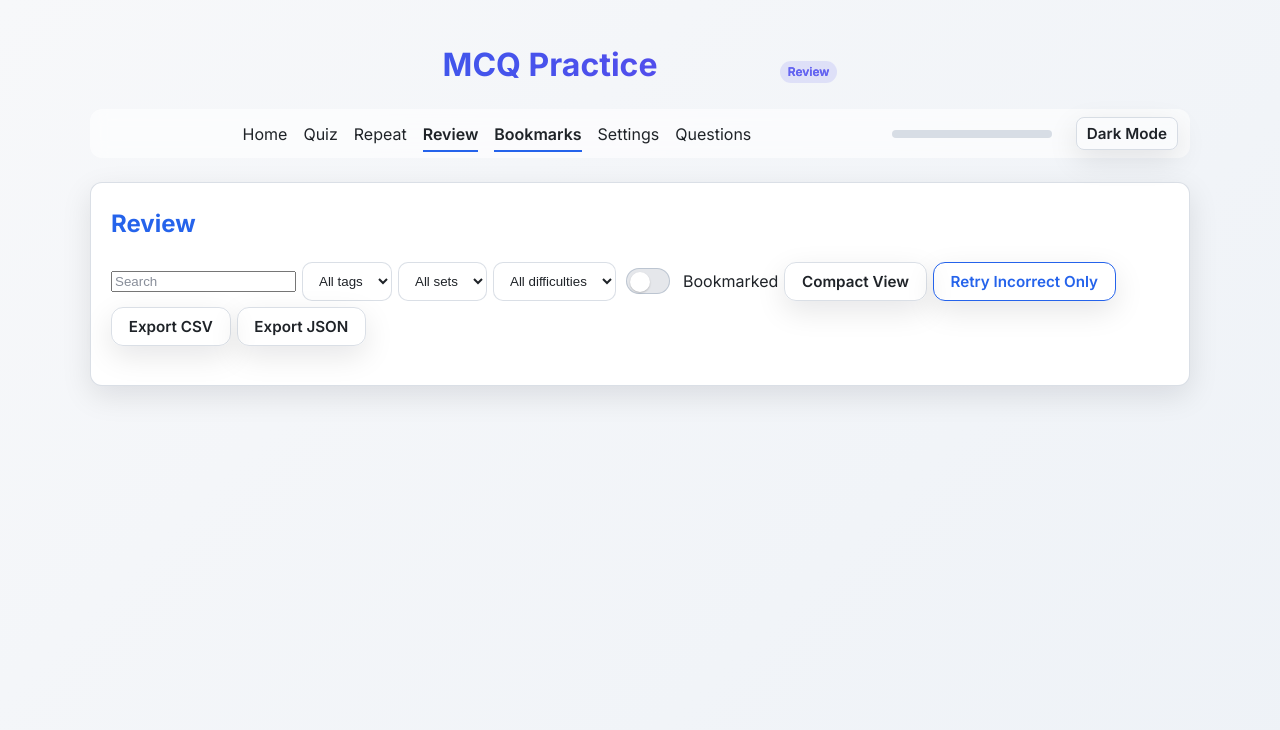
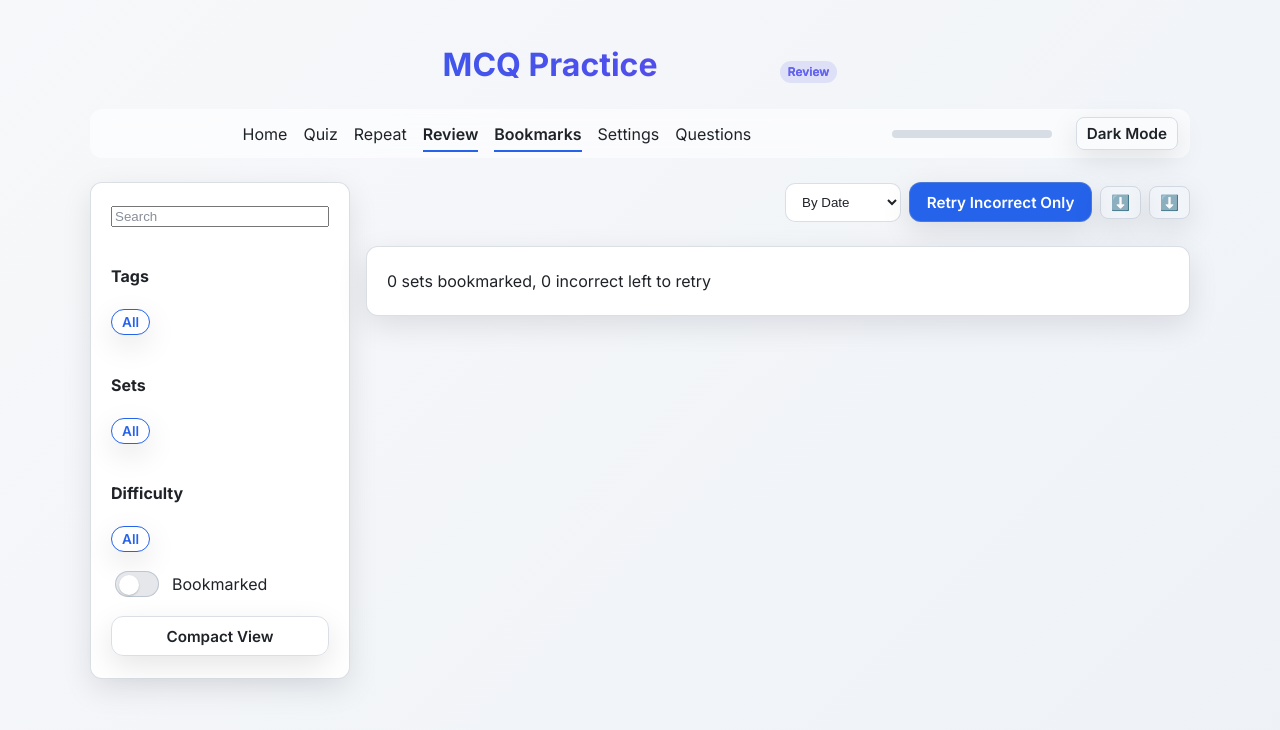
Before and after one commit to kursun12/MCQproject, a React (Vite) app in the folder mcqproject/: page /review in a window 1280 px wide. Shown: the top 730 px of the page. Built offline with nearby package versions, Linux system fonts and the light colour scheme.

Commit message:
Redesign bookmarks page with modern card layout

```diff
--- a/mcqproject/src/App.css
+++ b/mcqproject/src/App.css
@@ -199,6 +199,98 @@ body.dark .nav {
   width: 100%;
 }
 
+/* Bookmarks page layout */
+.bookmarks-layout {
+  display: grid;
+  grid-template-columns: 260px 1fr;
+  gap: 1rem;
+}
+@media (max-width: 900px) {
+  .bookmarks-layout {
+    grid-template-columns: 1fr;
+  }
+}
+.bm-sidebar {
+  display: flex;
+  flex-direction: column;
+  gap: 1rem;
+}
+.bm-main {
+  display: flex;
+  flex-direction: column;
+  gap: 1rem;
+}
+.question-grid {
+  display: grid;
+  grid-template-columns: repeat(auto-fill, minmax(280px, 1fr));
+  gap: 1rem;
+}
+.question-card {
+  display: flex;
+  flex-direction: column;
+  gap: 0.5rem;
+}
+.qc-top {
+  display: flex;
+  align-items: center;
+  gap: 0.5rem;
+}
+.qc-tags {
+  display: flex;
+  flex-wrap: wrap;
+  gap: 0.5rem;
+  margin-top: 4px;
+}
+.qc-actions {
+  display: flex;
+  justify-content: flex-end;
+  gap: 6px;
+  margin-top: 6px;
+}
+.progress-card .progress-row {
+  display: flex;
+  align-items: center;
+  gap: 0.5rem;
+  margin-top: 4px;
+}
+.progress-card .progress {
+  flex: 1;
+  height: 6px;
+  border-radius: 4px;
+  background: var(--bar-bg);
+  overflow: hidden;
+}
+.progress-card .progress-bar {
+  height: 100%;
+  background: var(--accent-color);
+}
+.chip.status.correct {
+  border-color: var(--success);
+  color: var(--success);
+  background: rgba(34, 197, 94, 0.1);
+}
+.chip.status.incorrect {
+  border-color: var(--danger);
+  color: var(--danger);
+  background: rgba(239, 68, 68, 0.1);
+}
+.chip.status.unanswered {
+  border-color: var(--border-color);
+  background: rgba(148, 163, 184, 0.1);
+}
+.chip.difficulty.easy {
+  border-color: #22c55e;
+  color: #22c55e;
+}
+.chip.difficulty.medium {
+  border-color: #eab308;
+  color: #eab308;
+}
+.chip.difficulty.hard {
+  border-color: #ef4444;
+  color: #ef4444;
+}
+
 .nav a.active {
   font-weight: 600;
 }
--- a/mcqproject/src/Review.jsx
+++ b/mcqproject/src/Review.jsx
@@ -27,6 +27,7 @@ export default function Review() {
   const [tag, setTag] = useState('');
   const [setFilter, setSetFilter] = useState('');
   const [difficulty, setDifficulty] = useState('');
+  const [sortBy, setSortBy] = useState('date');
   const [compact, setCompact] = useState(false);
   const [expanded, setExpanded] = useState(new Set());
   const [onlyBookmarked, setOnlyBookmarked] = useState(initialBookmarked);
@@ -99,7 +100,7 @@ export default function Review() {
 
   const filtered = useMemo(() => {
     const q = query.trim().toLowerCase();
-    return allQuestions.filter((it) => {
+    const arr = allQuestions.filter((it) => {
       if (onlyBookmarked && !bookmarks.has(it.id)) return false;
       if (tag && !(it.tags || []).includes(tag)) return false;
       if (setFilter && it.set !== setFilter) return false;
@@ -110,7 +111,14 @@ export default function Review() {
         (it.options || []).some((o) => String(o).toLowerCase().includes(q))
       );
     });
-  }, [allQuestions, bookmarks, onlyBookmarked, tag, setFilter, difficulty, query]);
+    arr.sort((a, b) => {
+      if (sortBy === 'set') return (a.set || '').localeCompare(b.set || '');
+      if (sortBy === 'difficulty')
+        return (a.difficulty || '').localeCompare(b.difficulty || '');
+      return 0;
+    });
+    return arr;
+  }, [allQuestions, bookmarks, onlyBookmarked, tag, setFilter, difficulty, query, sortBy]);
 
   const toggleBookmark = (id) => {
     const idNum = Number(id);
@@ -227,77 +235,241 @@ export default function Review() {
     return map;
   }, [allQuestions, bookmarks, results]);
 
+  const totalSets = Object.keys(progressBySet).length;
+  const totalWrong = Object.values(progressBySet).reduce((a, b) => a + b.wrong, 0);
+
   return (
-    <div className="card">
-      <h2>{onlyBookmarked ? 'Bookmarks' : 'Review'}</h2>
-      <div className="toolbar" style={{marginBottom:'8px',display:'flex',flexWrap:'wrap',gap:'6px'}}>
-        <input placeholder="Search" value={query} onChange={(e)=>setQuery(e.target.value)} />
-        <select value={tag} onChange={(e)=>setTag(e.target.value)}>
+    <div className="bookmarks-layout">
+      <aside className="bm-sidebar card">
+        <input
+          placeholder="Search"
+          value={query}
+          onChange={(e) => setQuery(e.target.value)}
+        />
+        <div>
+          <h4>Tags</h4>
+          <div className="chips">
             {tags.map((t) => (
-            <option key={t} value={t}>{t||'All tags'}</option>
-          ))}
-        </select>
-        <select value={setFilter} onChange={(e)=>setSetFilter(e.target.value)}>
-          {sets.map((s) => (
-            <option key={s} value={s}>{s||'All sets'}</option>
-          ))}
-        </select>
-        <select value={difficulty} onChange={(e)=>setDifficulty(e.target.value)}>
-          {difficulties.map((d) => (
-            <option key={d} value={d}>{d||'All difficulties'}</option>
-          ))}
-        </select>
-        <label className="toggle"><input type="checkbox" checked={onlyBookmarked} onChange={(e)=>setOnlyBookmarked(e.target.checked)} /> Bookmarked</label>
-        <button className="btn-ghost" onClick={()=>setCompact(c=>!c)}>{compact?'Detailed':'Compact'} View</button>
-        <button className="btn-outline" onClick={retryIncorrect}>Retry Incorrect Only</button>
-        <button className="btn-ghost" onClick={exportCSV}>Export CSV</button>
-        <button className="btn-ghost" onClick={exportJSON}>Export JSON</button>
-      </div>
-      <div className="progress-summary" style={{display:'flex',flexWrap:'wrap',gap:'6px',marginBottom:'8px'}}>
-        {Object.entries(progressBySet).map(([s,data]) => (
-          <span key={s} className="badge">{`${s}: ${data.total} (${data.wrong} wrong)`}</span>
+              <button
+                key={t}
+                className={`chip ${tag === t ? 'accent' : ''}`}
+                onClick={() => setTag(t)}
+              >
+                {t || 'All'}
+              </button>
             ))}
           </div>
-      <ul style={{listStyle:'none',padding:0,margin:0,display:'flex',flexDirection:'column',gap:'10px'}}>
+        </div>
+        <div>
+          <h4>Sets</h4>
+          <div className="chips">
+            {sets.map((s) => (
+              <button
+                key={s}
+                className={`chip ${setFilter === s ? 'accent' : ''}`}
+                onClick={() => setSetFilter(s)}
+              >
+                {s || 'All'}
+              </button>
+            ))}
+          </div>
+        </div>
+        <div>
+          <h4>Difficulty</h4>
+          <div className="chips">
+            {difficulties.map((d) => (
+              <button
+                key={d}
+                className={`chip ${difficulty === d ? 'accent' : ''}`}
+                onClick={() => setDifficulty(d)}
+              >
+                {d || 'All'}
+              </button>
+            ))}
+          </div>
+        </div>
+        <label className="toggle">
+          <input
+            type="checkbox"
+            checked={onlyBookmarked}
+            onChange={(e) => setOnlyBookmarked(e.target.checked)}
+          />
+          Bookmarked
+        </label>
+        <button
+          className="btn-ghost"
+          onClick={() => setCompact((c) => !c)}
+        >
+          {compact ? 'Detailed' : 'Compact'} View
+        </button>
+      </aside>
+      <section className="bm-main">
+        <div
+          className="main-toolbar"
+          style={{
+            display: 'flex',
+            justifyContent: 'flex-end',
+            alignItems: 'center',
+            gap: '8px',
+            marginBottom: '8px',
+          }}
+        >
+          <select value={sortBy} onChange={(e) => setSortBy(e.target.value)}>
+            <option value="date">By Date</option>
+            <option value="set">By Set</option>
+            <option value="difficulty">By Difficulty</option>
+          </select>
+          <button className="btn primary" onClick={retryIncorrect}>
+            Retry Incorrect Only
+          </button>
+          <button
+            type="button"
+            className="icon-btn"
+            onClick={exportCSV}
+            title="Export CSV"
+          >
+            ⬇️
+          </button>
+          <button
+            type="button"
+            className="icon-btn"
+            onClick={exportJSON}
+            title="Export JSON"
+          >
+            ⬇️
+          </button>
+        </div>
+        <div className="card progress-card">
+          <div>
+            {totalSets} sets bookmarked, {totalWrong} incorrect left to retry
+          </div>
+          {Object.entries(progressBySet).map(([s, data]) => {
+            const pct = ((data.total - data.wrong) / data.total) * 100;
+            return (
+              <div key={s} className="progress-row">
+                <span>{s}</span>
+                <div className="progress">
+                  <div
+                    className="progress-bar"
+                    style={{ width: pct + '%' }}
+                  ></div>
+                </div>
+                <span>
+                  {data.total - data.wrong}/{data.total}
+                </span>
+              </div>
+            );
+          })}
+        </div>
+        <div className="question-grid">
           {filtered.map((q) => {
             const idx = allQuestions.findIndex((x) => x.id === q.id);
             const res = results[idx];
             const your = (res?.selected || []).map((n) => q.options[n]).join(', ');
             const corr = (q.correct || []).map((n) => q.options[n]).join(', ');
-          const snippet = q.question.length > 120 ? q.question.slice(0,120)+'…' : q.question;
+            const snippet =
+              q.question.length > 120
+                ? q.question.slice(0, 120) + '…'
+                : q.question;
             const isExpanded = expanded.has(q.id);
-          const liClass = compact ? 'bookmark-item compact' : 'bookmark-item card';
+            const status = res
+              ? res.isCorrect
+                ? 'correct'
+                : 'incorrect'
+              : 'unanswered';
             return (
-            <li key={q.id} className={liClass} style={compact?{padding:'6px 0'}:{padding:'12px'}}>
-              <div style={{display:'flex',justifyContent:'space-between',alignItems:'center',cursor:'pointer'}} onClick={()=>toggleExpand(q.id)}>
-                <div style={{display:'flex',alignItems:'center',gap:'4px'}}>
-                  <strong>Q{idx+1}.</strong>
-                  <span dangerouslySetInnerHTML={{__html: renderMDKaTeX(snippet)}}></span>
+              <div
+                key={q.id}
+                className={`question-card ${compact ? '' : 'card'}`}
+              >
+                <div
+                  className="qc-header"
+                  onClick={() => toggleExpand(q.id)}
+                  style={{ cursor: 'pointer' }}
+                >
+                  <div className="qc-top">
+                    <strong>Q{idx + 1}</strong>
+                    {q.set && <span className="chip">{q.set}</span>}
                   </div>
-                <div style={{display:'flex',alignItems:'center',gap:'6px'}}>
-                  {q.set && <span className="badge">{q.set}</span>}
-                  <div style={{display:'flex',gap:'4px'}} onClick={(e)=>e.stopPropagation()}>
-                    {onlyBookmarked ? (
-                      <button type="button" className="icon-btn" onClick={()=>toggleBookmark(q.id)} title="Remove bookmark">✕</button>
-                    ) : (
-                      <button type="button" className="icon-btn" onClick={()=>toggleBookmark(q.id)} title="Toggle bookmark">{bookmarks.has(q.id)?'★':'☆'}</button>
+                  <div className="qc-tags">
+                    <span className={`chip status ${status}`}>
+                      {status.charAt(0).toUpperCase() + status.slice(1)}
+                    </span>
+                    {q.difficulty && (
+                      <span
+                        className={`chip difficulty ${q.difficulty?.toLowerCase?.()}`}
+                      >
+                        {q.difficulty}
+                      </span>
                     )}
-                    <button type="button" className="icon-btn" onClick={()=>retryOne(q)} title="Retry">↻</button>
-                    <button type="button" className="icon-btn" onClick={()=>exportQuestion(q)} title="Export">⤓</button>
                   </div>
+                  <div
+                    className="qc-question"
+                    dangerouslySetInnerHTML={{
+                      __html: renderMDKaTeX(snippet),
+                    }}
+                  ></div>
                 </div>
+                <div className="qc-actions">
+                  <button
+                    type="button"
+                    className="icon-btn"
+                    onClick={() => retryOne(q)}
+                    title="Retry"
+                  >
+                    🔄
+                  </button>
+                  <button
+                    type="button"
+                    className="icon-btn"
+                    onClick={() => toggleBookmark(q.id)}
+                    title="Unbookmark"
+                  >
+                    {bookmarks.has(q.id) ? '⭐' : '☆'}
+                  </button>
+                  <button
+                    type="button"
+                    className="icon-btn"
+                    onClick={() => exportQuestion(q)}
+                    title="Export"
+                  >
+                    ⬇️
+                  </button>
                 </div>
                 {isExpanded && (
-                <div style={{marginTop:'6px'}}>
-                  <div><strong>Your:</strong> <span dangerouslySetInnerHTML={{__html: renderMDKaTeX(your || '—')}}></span></div>
-                  <div><strong>Correct:</strong> <span dangerouslySetInnerHTML={{__html: renderMDKaTeX(corr)}}></span></div>
-                  {q.explanation && <div style={{marginTop:'6px'}} className="muted" dangerouslySetInnerHTML={{__html: renderMDKaTeX(q.explanation)}}></div>}
+                  <div className="qc-extra">
+                    <div>
+                      <strong>Your:</strong>{' '}
+                      <span
+                        dangerouslySetInnerHTML={{
+                          __html: renderMDKaTeX(your || '—'),
+                        }}
+                      ></span>
+                    </div>
+                    <div>
+                      <strong>Correct:</strong>{' '}
+                      <span
+                        dangerouslySetInnerHTML={{
+                          __html: renderMDKaTeX(corr),
+                        }}
+                      ></span>
+                    </div>
+                    {q.explanation && (
+                      <div
+                        style={{ marginTop: '6px' }}
+                        className="muted"
+                        dangerouslySetInnerHTML={{
+                          __html: renderMDKaTeX(q.explanation),
+                        }}
+                      ></div>
+                    )}
                   </div>
                 )}
-            </li>
+              </div>
             );
           })}
-      </ul>
+        </div>
+      </section>
     </div>
   );
 }
```
Lines whose indentation alone changed are shown as unchanged.
